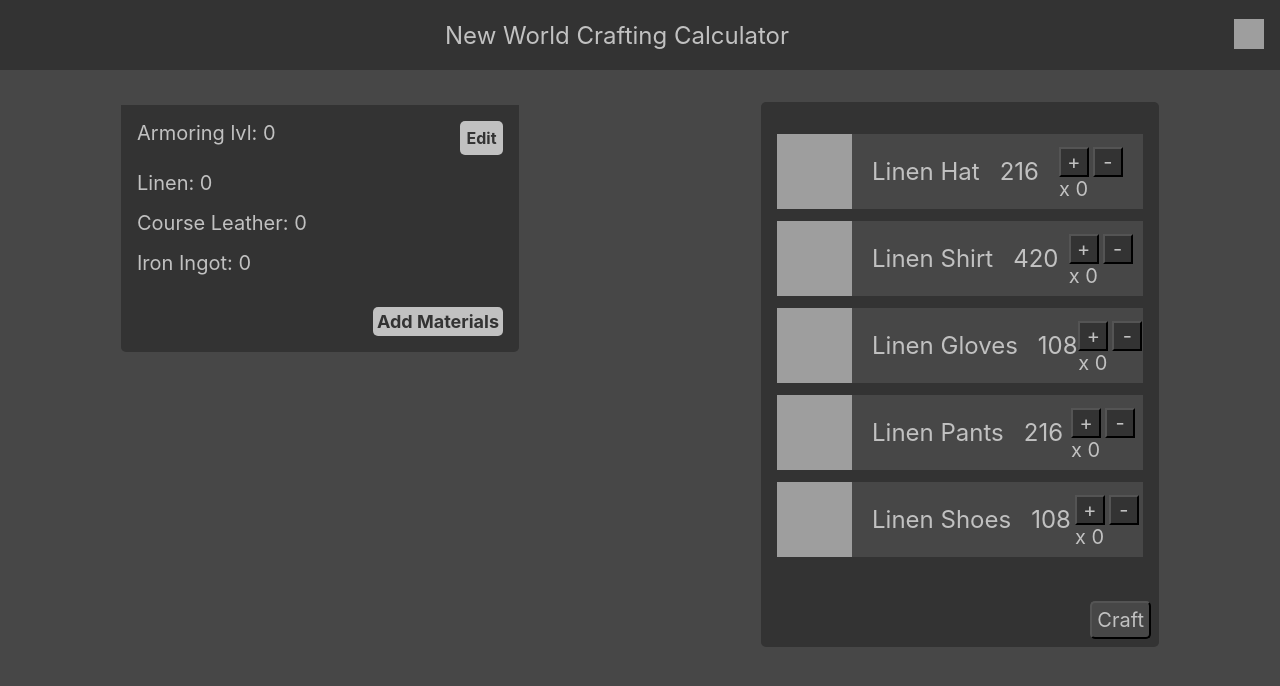
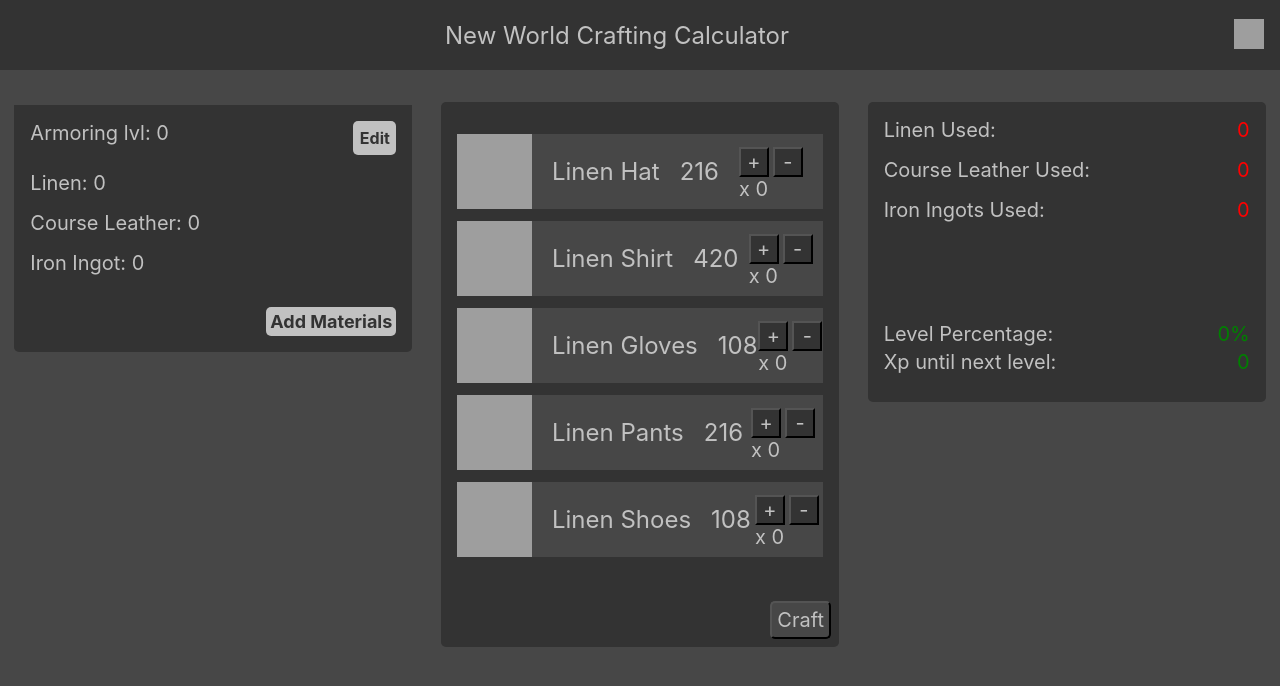
Before and after one commit to Hoshhh/NWCS, a React (Create React App) app: page / in a window 1280 px wide. Shown: the top 686 px of the page. Built offline with nearby package versions, Linux system fonts and the light colour scheme; grey boxes are pictures that could not be loaded.

Commit message:
Added a 'Materials used' componenet to show users how much of each material they used. I also added how far into the level the user is in and displayed it as percentages as well as showing how much xp they need to progress to the next armoring level.

```diff
--- a/src/Styles/Armoring.css
+++ b/src/Styles/Armoring.css
@@ -147,7 +147,6 @@
   background-color: #333333;
   margin: auto;
   margin-top: 32px;
-  margin-bottom: 32px;
   min-width: 398px;
   max-width: 398px;
   border-radius: 5px;
@@ -238,3 +237,75 @@
   margin-right: 8px;
   margin-bottom: 8px;
 }
+
+.req-container {
+  background-color: #333333;
+  margin: auto;
+  margin-top: 32px;
+  margin-bottom: 32px;
+  min-width: 398px;
+  max-width: 398px;
+  max-height: 300px;
+  border-radius: 5px;
+  font-size: 20px;
+}
+
+.total-container {
+  background-color: #333333;
+  margin: 16px;
+}
+
+.linen {
+  background-color: #333333;
+  margin-bottom: 16px;
+}
+.course {
+  background-color: #333333;
+  margin-bottom: 16px;
+}
+.iron {
+  background-color: #333333;
+  margin-bottom: 16px;
+}
+
+.percent-container {
+  margin-top: 100px;
+  background-color: #333333;
+  font-size: 20px;
+}
+
+.percent {
+  margin: 16px;
+  margin-bottom: 4px;
+  background-color: #333333;
+}
+
+.next-level {
+  margin: 16px;
+  margin-top: 0px;
+  background-color: #333333;
+}
+
+.material {
+  background-color: #333333;
+  display: inline;
+  float: right;
+  color: red;
+  font-style: bold;
+}
+
+.percentage {
+  background-color: #333333;
+  display: inline;
+  float: right;
+  color: green;
+  font-style: bold;
+}
+
+.xp-remaining {
+  background-color: #333333;
+  display: inline;
+  float: right;
+  color: green;
+  font-style: bold;
+}
--- a/src/components/MaterialsRequired.js
+++ b/src/components/MaterialsRequired.js
@@ -1,9 +1,32 @@
 import React from 'react'
 
-const MaterialsRequired = () => {
+const MaterialsRequired = ({linen, course, iron, percent, remaining}) => {
     return (
-        <div>
-            req
+        <div className="req-container">
+            <div className="total-container">
+                <div className="linen">
+                    Linen Used:
+                    <div className="material">{linen}</div>
+                </div>
+                <div className="course">
+                    Course Leather Used:
+                    <div className="material">{course}</div>
+                </div>
+                <div className="iron">
+                    Iron Ingots Used:
+                    <div className="material">{iron}</div>
+                </div>
+            </div>
+            <div className="percent-container">
+                <div className="percent">
+                    Level Percentage:
+                    <div className="percentage">{percent}%</div>
+                </div>
+                <div className="next-level">
+                    Xp until next level:
+                    <div className="xp-remaining">{remaining}</div>
+                </div>
+            </div>
         </div>
     )
 }
--- a/src/pages/Armoring.js
+++ b/src/pages/Armoring.js
@@ -3,7 +3,7 @@
 import Navbar from '../components/Navbar'
 import ProfessionsBar from '../components/ProfessionsBar'
 import AddMaterials from '../components/AddMaterials'
-//import MaterialsRequired from '../components/MaterialsRequired'
+import MaterialsRequired from '../components/MaterialsRequired'
 import armoring from '../Craftables/armoringCrafts'
 import levels from '../Craftables/armoringLevels'
 
@@ -20,18 +20,20 @@
     const [courseLeatherAmount, setCourseLeatherAmount] = useState(player.courseLeather)
     const [ironIngotAmount, setIronIngotAmount] = useState(player.ironIngot)
     const [showAddMats, setShowAddMats] = useState(false)
-    const [craftAmount, setCraftAmount] = useState(armoring.crafts)
+    const [craftAmount, setCraftAmount] = useState(0)
     const [craftUpdate, setCraftUpdate] = useState(0)
-    const [linenTotal, setLinenTotal] = useState(armoring.linenTotal)
+    const [linenTotal, setLinenTotal] = useState(0)
     const [linenSum, setLinenSum] = useState(0)
-    const [courseLeatherTotal, setCourseLeatherTotal] = useState(armoring.courseLeatherTotal)
+    const [courseLeatherTotal, setCourseLeatherTotal] = useState(0)
     const [courseLeatherSum, setCourseLeatherSum] = useState(0)
-    const [ironIngotTotal, setIronIngotTotal] = useState(armoring.ironIngotTotal)
+    const [ironIngotTotal, setIronIngotTotal] = useState(0)
     const [ironIngotSum, setIronIngotSum] = useState(0)
     const [playerLvl, setPlayerLvl] = useState(0)
     const [showEditLvl, setShowEditLvl] = useState(false)
+    const [percentage, setPercentage] = useState(0)
 
     const [xp, setXp] = useState(0);
+    const [xpLeft, setXpLeft] = useState(0)
     const [newPlayer, setNewPlayer] = useState(player)
 
     const onSubmit = (e) => {
@@ -50,9 +52,16 @@
                 if (player.armoringLvl === parseInt(key) && xp <= levels[key]) {
                     setXp(levels[key])
                 }
+
+                // setXpLeft((levels[player.armoringLvl + 1] - levels[player.armoringLvl]) - (xp - levels[player.armoringLvl]))
+                // setPercentage(Math.round(100 * (xp - levels[player.armoringLvl])/(levels[player.armoringLvl + 1] - levels[player.armoringLvl])))
+
             }
         }
-        console.log(xp)
+        //console.log(xp - levels[player.armoringLvl])
+        //console.log(levels[player.armoringLvl + 1] - levels[player.armoringLvl])
+        //console.log(xpLeft)
+        //console.log(percentage)
     }
 
     const add = (item) => {
@@ -76,19 +85,21 @@
             if ((item.materials[0].linenCost * (item.crafts) < linenAmount + item.materials[0].linenCost) && (item.materials[1].courseLeatherCost * (item.crafts) < courseLeatherAmount + item.materials[1].courseLeatherCost) && (item.materials[2].ironIngotCost * (item.crafts) < ironIngotAmount + item.materials[2].ironIngotCost)) {
                 if ((item.materials[0].linenCost * (item.crafts) > linenAmount - item.materials[0].linenCost) && (item.materials[1].courseLeatherCost * (item.crafts) > courseLeatherAmount - item.materials[1].courseLeatherCost) && (item.materials[2].ironIngotCost * (item.crafts) > ironIngotAmount - item.materials[2].ironIngotCost)) {
                     item.crafts--
-                    setCraftAmount(item.crafts)
+                    //setCraftAmount(item.crafts)
                 }
                 item.crafts++
-                setCraftAmount(item.crafts)
+                setCraftAmount(craftAmount + 1)
+                console.log(craftAmount)
                 setXp( xp + item.xp)
                 if (item.crafts > 0) {
-                    setLinenTotal(item.materials[0].linenCost * (item.crafts))
-                    setCourseLeatherTotal(item.materials[1].courseLeatherCost * (item.crafts))
-                    setIronIngotTotal(item.materials[2].ironIngotCost * (item.crafts))
+                    setLinenTotal(linenTotal + (item.materials[0].linenCost))
+                    setCourseLeatherTotal(courseLeatherTotal + (item.materials[1].courseLeatherCost))
+                    setIronIngotTotal(ironIngotTotal + (item.materials[2].ironIngotCost))
                 }
             }
         }
         setCraftUpdate(updating)
+        //console.log(item.crafts)
     }
 
     const subtract = (item) => {
@@ -104,15 +115,19 @@
         if (item.crafts > 0) {
             item.crafts--
             setXp( xp - item.xp)
+            setCraftAmount(craftAmount - 1)
+
+            if (craftAmount > 0) {
+                setLinenTotal(linenTotal - (item.materials[0].linenCost))
+                setCourseLeatherTotal(courseLeatherTotal - (item.materials[1].courseLeatherCost))
+                setIronIngotTotal(ironIngotTotal - (item.materials[2].ironIngotCost))
+            }
         }
 
-        setCraftAmount(item.crafts)
-        setLinenTotal(item.materials[0].linenCost * (item.crafts))
-        setCourseLeatherTotal(item.materials[1].courseLeatherCost * (item.crafts))
-        setIronIngotTotal(item.materials[2].ironIngotCost * (item.crafts))
+        console.log(craftAmount)
         setCraftUpdate(updating)
+        //console.log(craftAmount)
     }
-
 const craft = () => {
 
     for (var i = 0; i < armoring.length; i++) {
@@ -135,13 +150,27 @@
             if (xp >= levels[key]) {
                 player.armoringLvl = parseInt(key)
             }
+
+            setXpLeft((levels[player.armoringLvl + 1] - levels[player.armoringLvl]) - (xp - levels[player.armoringLvl]))
+            setPercentage(Math.round(100 * (xp - levels[player.armoringLvl])/(levels[player.armoringLvl + 1] - levels[player.armoringLvl])))
         }
     }
+    //console.log(xp - levels[player.armoringLvl])
+    //console.log(levels[player.armoringLvl + 1] - levels[player.armoringLvl])
+    //console.log(percentage)
     setPlayerLvl(player.armoringLvl)
+
+    //setLinenTotal(0)
+    //setCourseLeatherTotal(0)
+    //setIronIngotTotal(0)
 }
-console.log(playerLvl)
+//console.log(xpLeft)
+//console.log(playerLvl)
 //console.log(armoring)
-console.log(xp)
+//console.log(linenTotal)
+//console.log(courseLeatherTotal)
+//console.log(ironIngotTotal)
+//console.log(xp)
 //console.log("linenSum: " + linenSum)
     //console.log("linenAmount: " + linenAmount)
     // console.log("courseSum: " + courseLeatherSum)
@@ -252,12 +281,9 @@
                     </div>
                     <button type="submit" form="my-form" onClick={() => craft()} className="craft-btn">Craft</button>
                 </div>
-                { /*
-                    <CraftingList />
-                    <MaterialsRequired />
-                    <button>Craft</button>
-                    */
-                }
+
+                <MaterialsRequired linen={linenTotal} course={courseLeatherTotal} iron={ironIngotTotal} percent={percentage} remaining={xpLeft} />
+
             </div>
         </div>
     )
```
